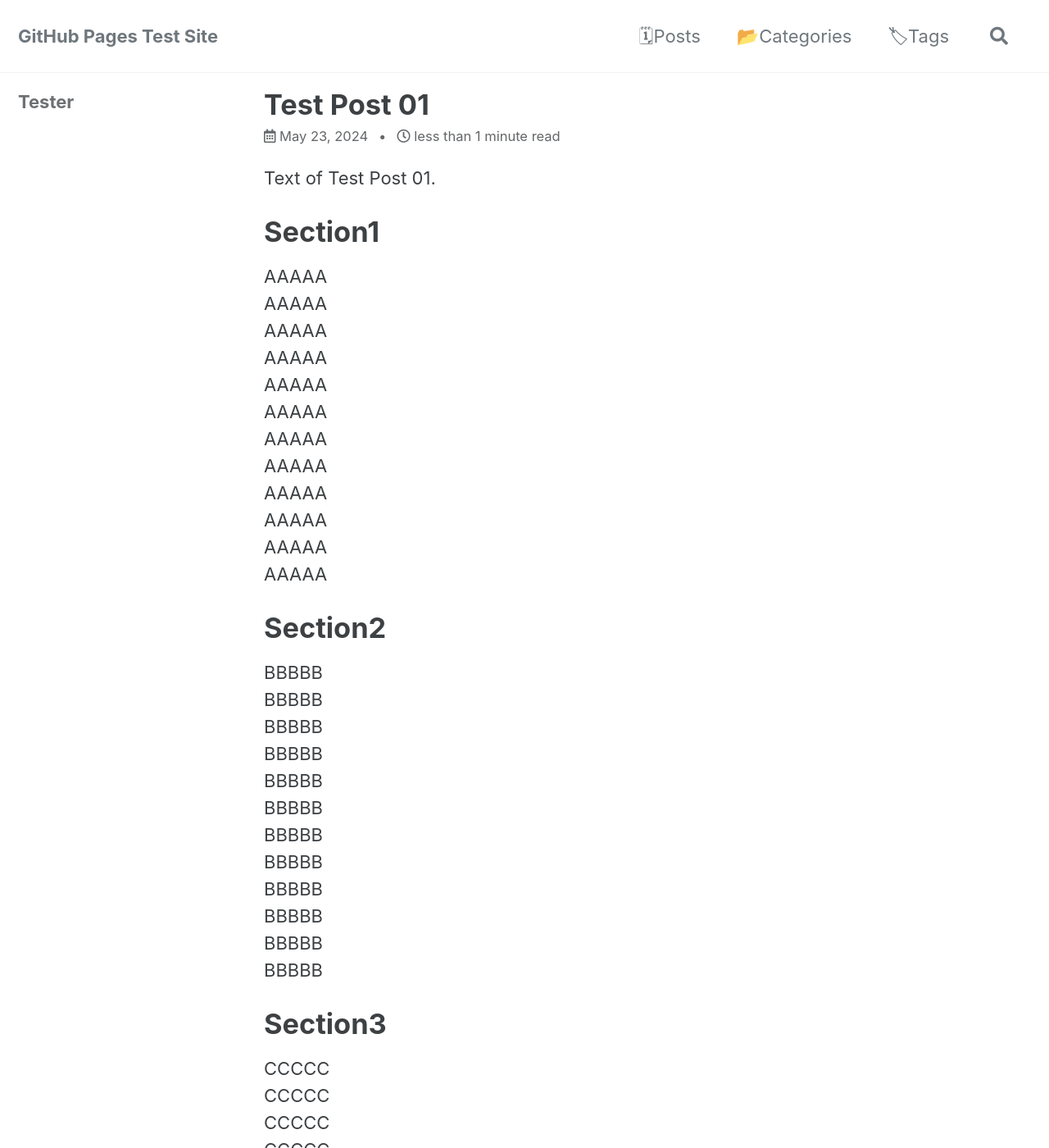
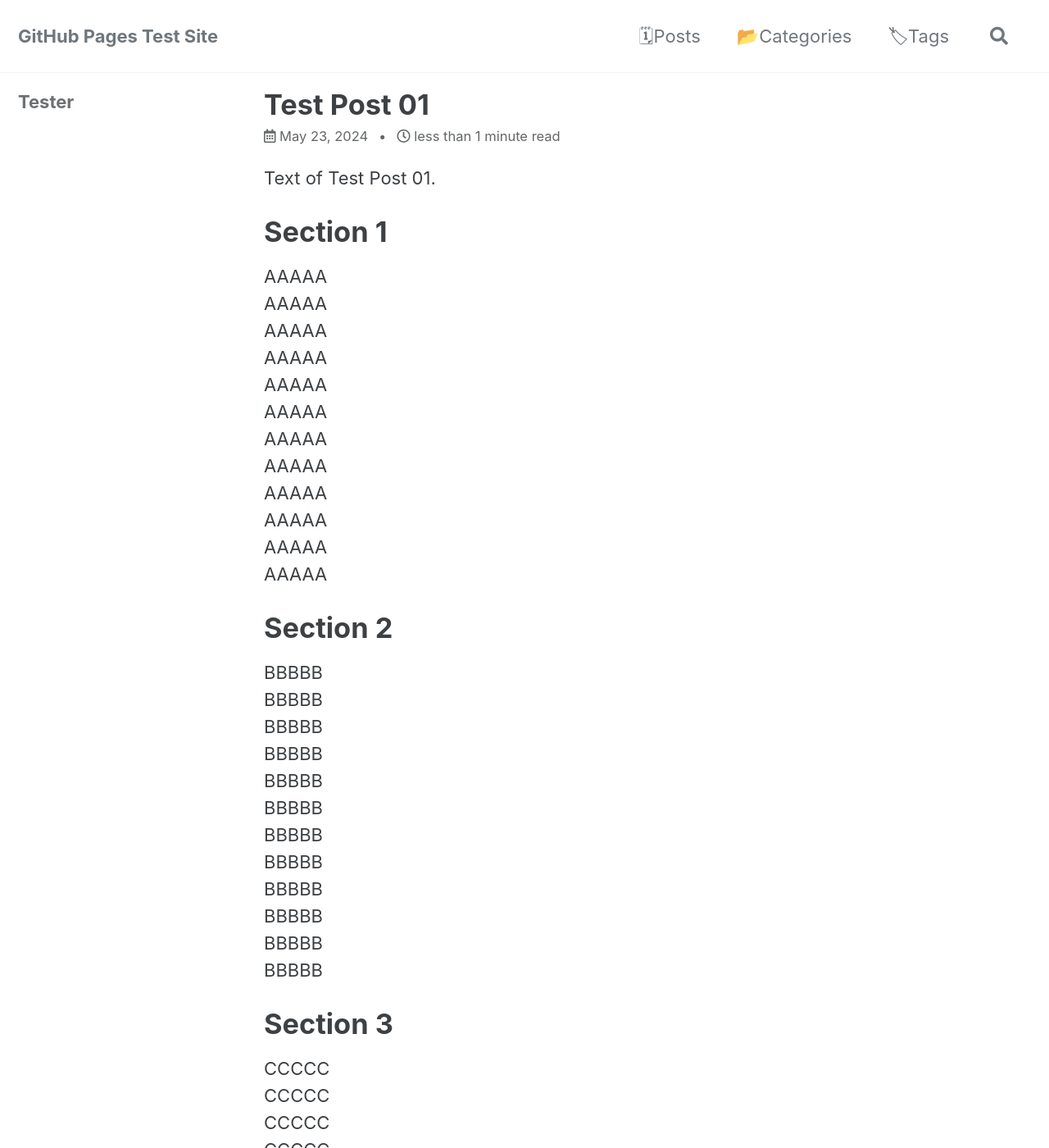
Before and after one commit to HsienChing/GitHubPageTest, a Jekyll site: the page built from _posts/2024-05-23-Test-Post-01.md, in a window 1280 px wide and 1400 px high. Shown: the whole window at 82% size. Built offline with Jekyll 4.4.1, drawn with Linux system fonts in a browser that asks for light colours; cached includes are drawn as plain includes.

Commit message:
Update post

```diff
--- a/_posts/2024-05-23-Test-Post-01.md
+++ b/_posts/2024-05-23-Test-Post-01.md
@@ -10,7 +10,7 @@ tags:
 
 Text of Test Post 01.
 
-# Section1
+# Section 1
 
 AAAAA
 AAAAA
@@ -25,7 +25,7 @@ AAAAA
 AAAAA
 AAAAA
 
-# Section2
+# Section 2
 
 BBBBB
 BBBBB
@@ -40,7 +40,7 @@ BBBBB
 BBBBB
 BBBBB
 
-# Section3
+# Section 3
 
 CCCCC
 CCCCC
```
Also changed, not shown: _posts/2024-05-23-How-to-Link-Posts-pages-files-in-Jekyll-Generated-Website.md (+2 -1 lines).
